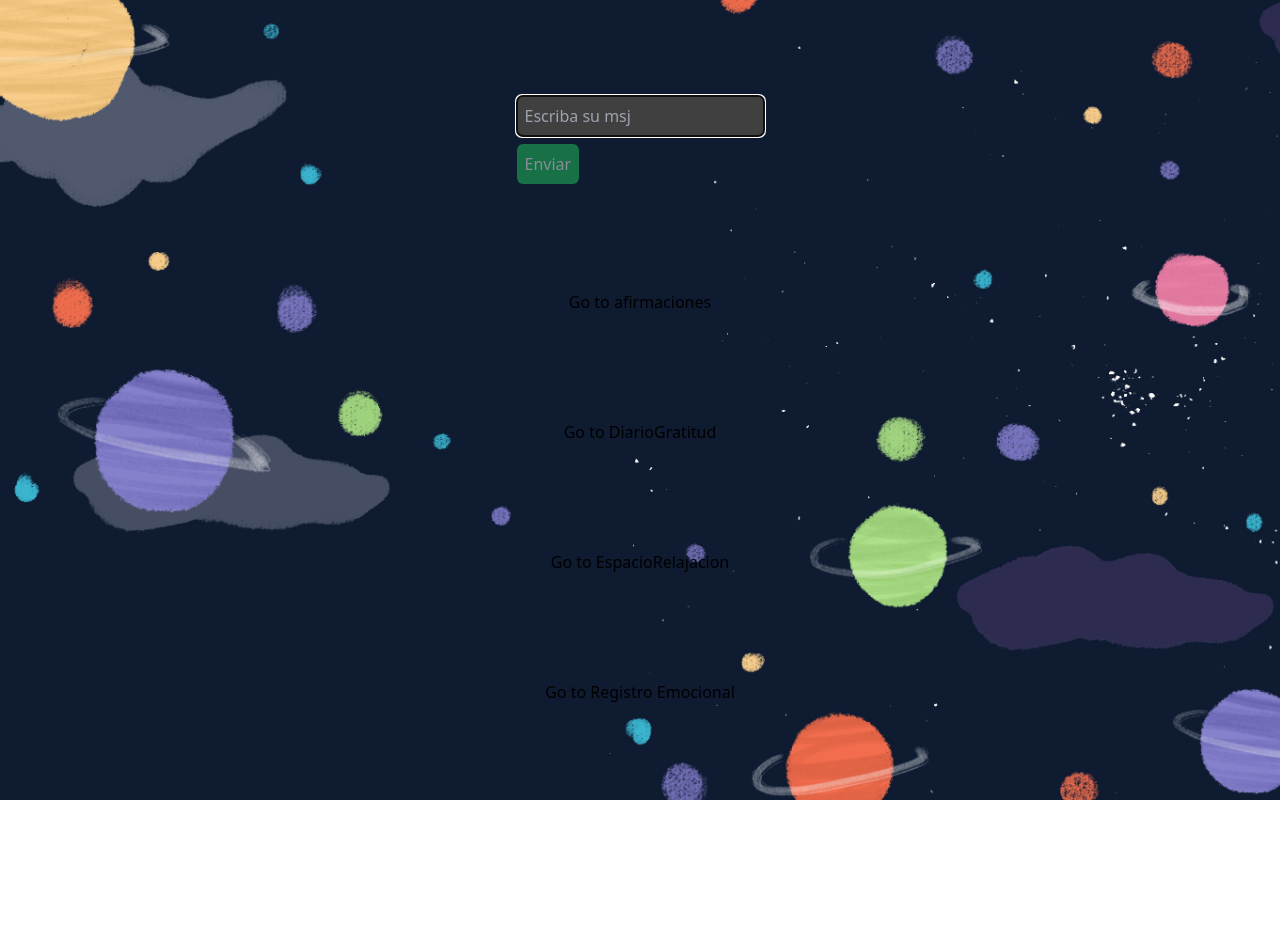
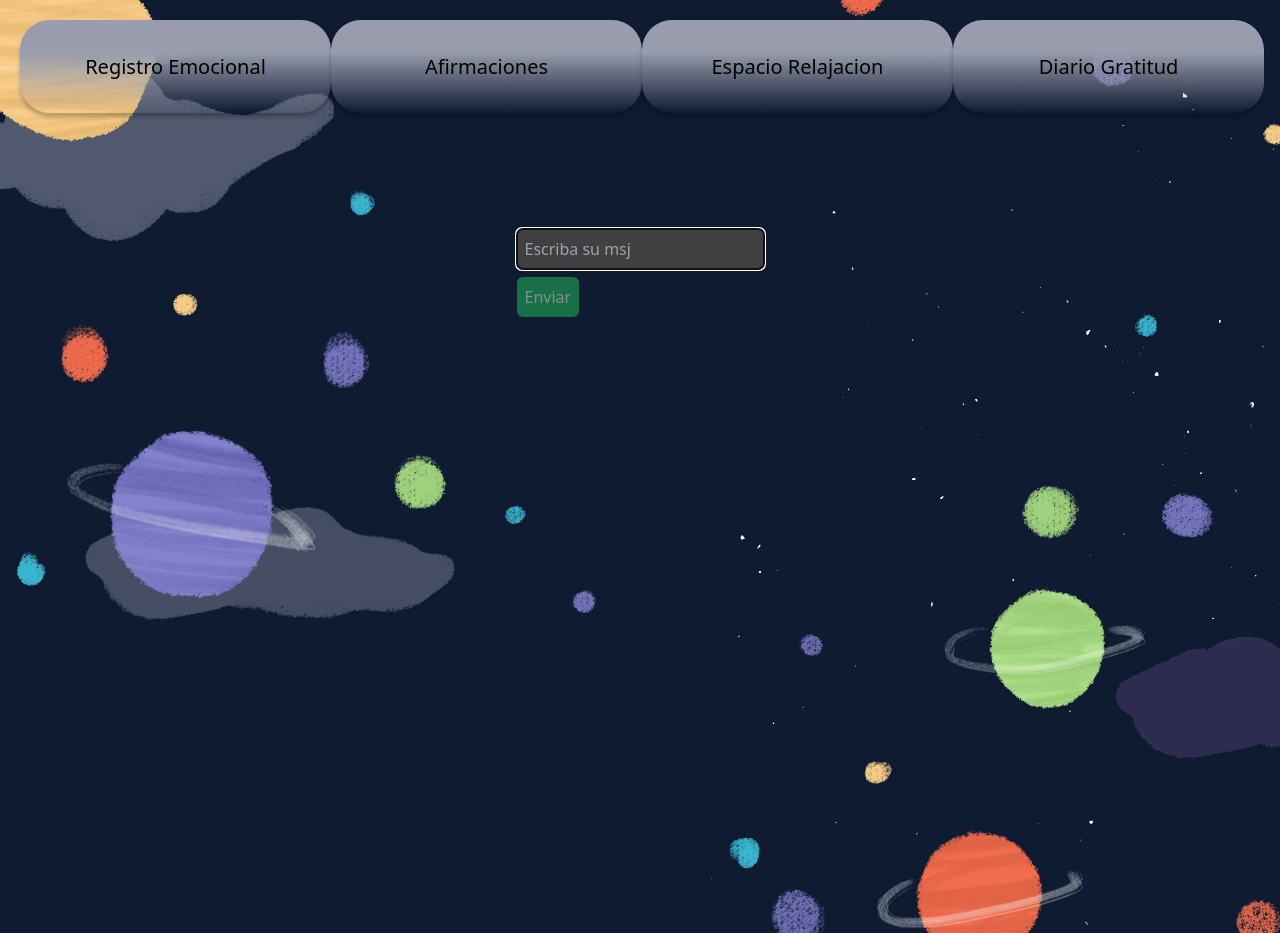
Before and after one commit to Misael-Corts/Misy-ChatBot, a Next.js app: page / in a window 1280 px wide. Before the commit the page ends 800 px from the top, so only its background shows below. Built offline with nearby package versions, Linux system fonts and the light colour scheme.

Commit message:
agrego componente navbar con las distintas secciones para navegar

```diff
--- a/src/app/layout.js
+++ b/src/app/layout.js
@@ -1,3 +1,4 @@
+import Menu from '@/components/Menu'
 import './globals.css'
 
 export const metadata = {
@@ -7,8 +8,17 @@ export const metadata = {
 
 export default function RootLayout({ children }) {
   return (
+
     <html lang="en">
-      <body>{children}</body>
+
+      <body>
+
+      <Menu />
+
+
+        {children}
+
+        </body>
     </html>
   )
 }
--- a/src/app/page.js
+++ b/src/app/page.js
@@ -3,9 +3,9 @@ import Chat from "@/components/Chat";
 
 
 function HomePage () {
-  return(
+  return(<>
     <Chat />
-  )
+  </>)
 }
 
 export default HomePage
--- a/src/components/Chat.js
+++ b/src/components/Chat.js
@@ -1,7 +1,6 @@
 'use client' //para que no sea procesada en el servidor
 import { useState } from "react"
 import styles from '@/styles/chat.module.css'
-import Link from 'next/link'
 
 
 export default function Chat () {
@@ -63,13 +62,6 @@ export default function Chat () {
           </p>
         )}
       </form>
-
- <Link href='/Afirmaciones'>Go to afirmaciones</Link>
- <Link href='/DiarioGratitud'>Go to DiarioGratitud</Link>
- <Link href='/EspacioRelajacion'>Go to EspacioRelajacion</Link>
- <Link href='/RegistroEmocional'>Go to Registro Emocional</Link>
-
-
     </div>
  )
 }
--- /dev/null
+++ b/src/components/Menu.js
@@ -0,0 +1,36 @@
+import Link from "next/link";
+import styles from "@/styles/menu.module.css";
+import Image from "next/image";
+import Logo from "../../public/img/MISI.png";
+
+export default function Menu() {
+  return (
+    <nav className={styles.navBarContainer}>
+      <Link href="/">
+        <Image
+          src={Logo}
+          width={120}
+          height={50}
+          className={styles.imageLogo}
+        />
+      </Link>
+
+      <Link href="/RegistroEmocional">
+        <button className={styles.btnNavBar}>Registro Emocional</button>
+      </Link>
+
+      <Link href="/Afirmaciones">
+        <button className={styles.btnNavBar}>Afirmaciones</button>
+      </Link>
+
+      <Link href="/EspacioRelajacion">
+        <button className={styles.btnNavBar}>Espacio Relajacion</button>
+      </Link>
+
+      <Link href="/DiarioGratitud">
+        <button className={styles.btnNavBar}>Diario Gratitud</button>
+      </Link>
+
+    </nav>
+  );
+}
--- /dev/null
+++ b/src/styles/menu.module.css
@@ -0,0 +1,22 @@
+.navBarContainer {
+    display: flex;
+  /* background-color: #fff; */
+  justify-content: space-between;
+  align-items: center;
+  margin: 20px
+
+}
+
+.imageLogo {
+    border-radius: 100px;
+}
+
+.btnNavBar {
+    font-size: 20px;
+    width: 311px;
+    height: 93px;
+    flex-shrink: 0;
+    border-radius: 30px;
+    background: linear-gradient(180deg, #989CAD 34.38%, rgba(152, 156, 173, 0.00) 100%);
+    box-shadow: 0px 4px 4px 0px rgba(0, 0, 0, 0.25);
+}
```
